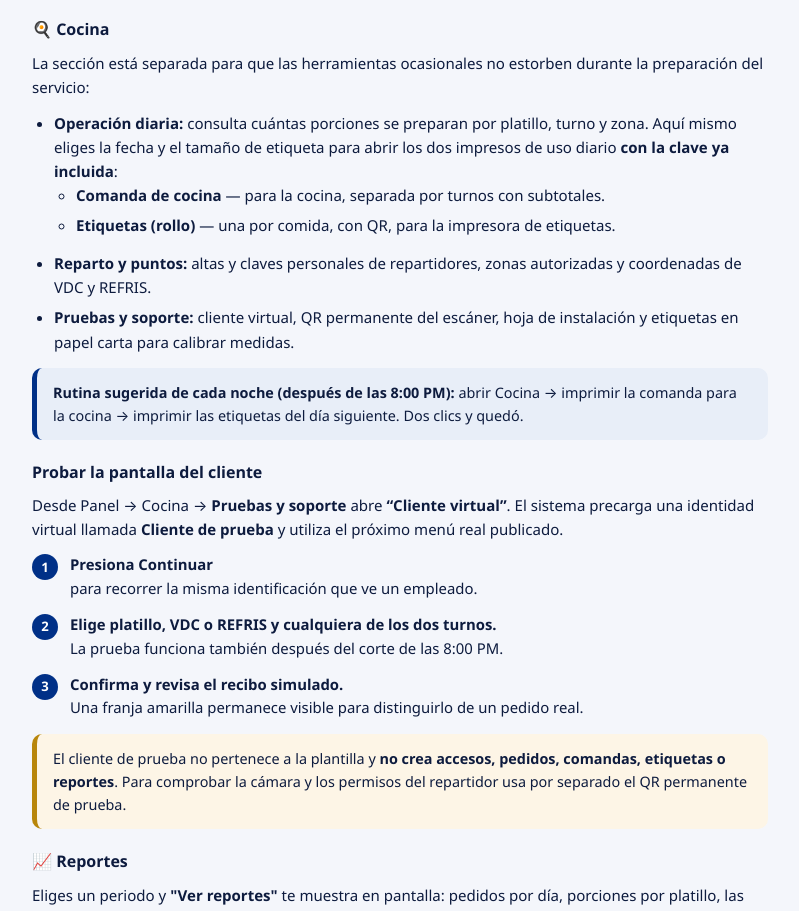
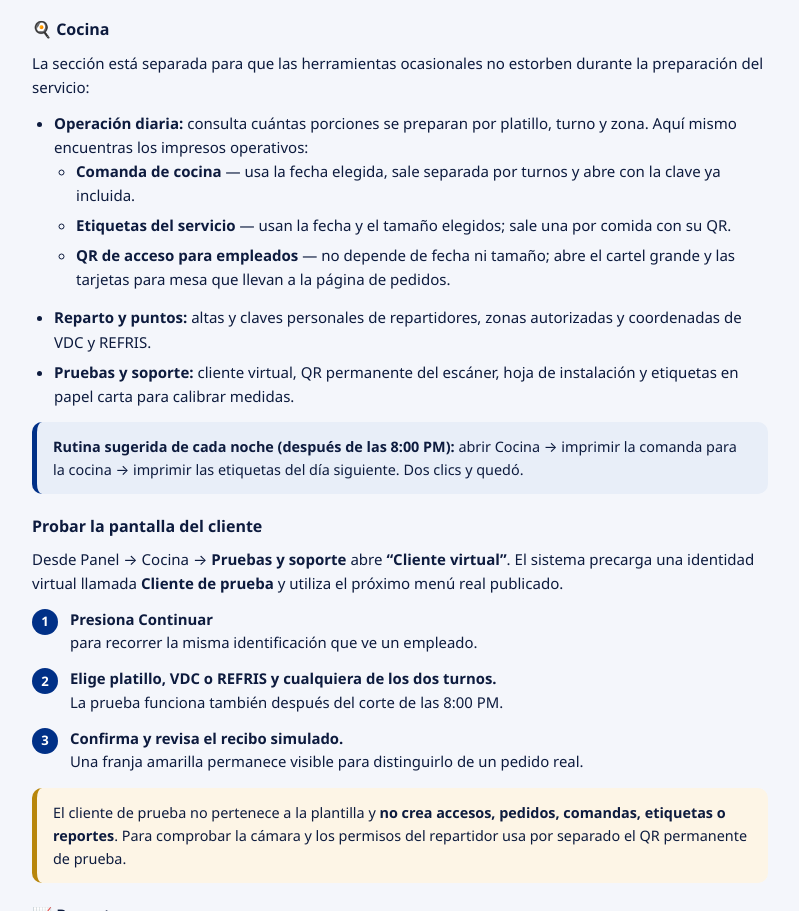
Before and after one commit to fjguajardo67-star/glovis-cicsa-app, a website: page public/manual.html in a window 1280 px wide. Shown: the part 3354-4265 px from the top of the page, without its empty margins (240-1039 px from the left). Drawn offline with Linux system fonts and the light colour scheme.

Commit message:
fix: restaura acceso al QR del comedor

```diff
--- a/public/manual.html
+++ b/public/manual.html
@@ -228,11 +228,11 @@
       durante la preparación del servicio:</p>
     <ul>
       <li><b>Operación diaria:</b> consulta cuántas porciones se preparan por platillo,
-        turno y zona. Aquí mismo eliges la fecha y el tamaño de etiqueta para abrir
-        los dos impresos de uso diario <b>con la clave ya incluida</b>:
+        turno y zona. Aquí mismo encuentras los impresos operativos:
         <ul>
-          <li><b>Comanda de cocina</b> — para la cocina, separada por turnos con subtotales.</li>
-          <li><b>Etiquetas (rollo)</b> — una por comida, con QR, para la impresora de etiquetas.</li>
+          <li><b>Comanda de cocina</b> — usa la fecha elegida, sale separada por turnos y abre con la clave ya incluida.</li>
+          <li><b>Etiquetas del servicio</b> — usan la fecha y el tamaño elegidos; sale una por comida con su QR.</li>
+          <li><b>QR de acceso para empleados</b> — no depende de fecha ni tamaño; abre el cartel grande y las tarjetas para mesa que llevan a la página de pedidos.</li>
         </ul>
       </li>
       <li><b>Reparto y puntos:</b> altas y claves personales de repartidores,
--- a/public/sw.js
+++ b/public/sw.js
@@ -9,7 +9,7 @@
 // Al cambiar los archivos de /public hay que subirle el número a VERSION: eso
 // tira el caché viejo. Las páginas van por red primero, así que se actualizan
 // solas; el número importa sobre todo para íconos y librerías.
-const VERSION = 'v26';
+const VERSION = 'v27';
 const CACHE = 'golunch-' + VERSION;
 
 // jsQR es lo que lee los códigos con la cámara. Vivía en un CDN, y por eso un
```
Also changed, not shown: public/admin.html (+8 -1 lines).
